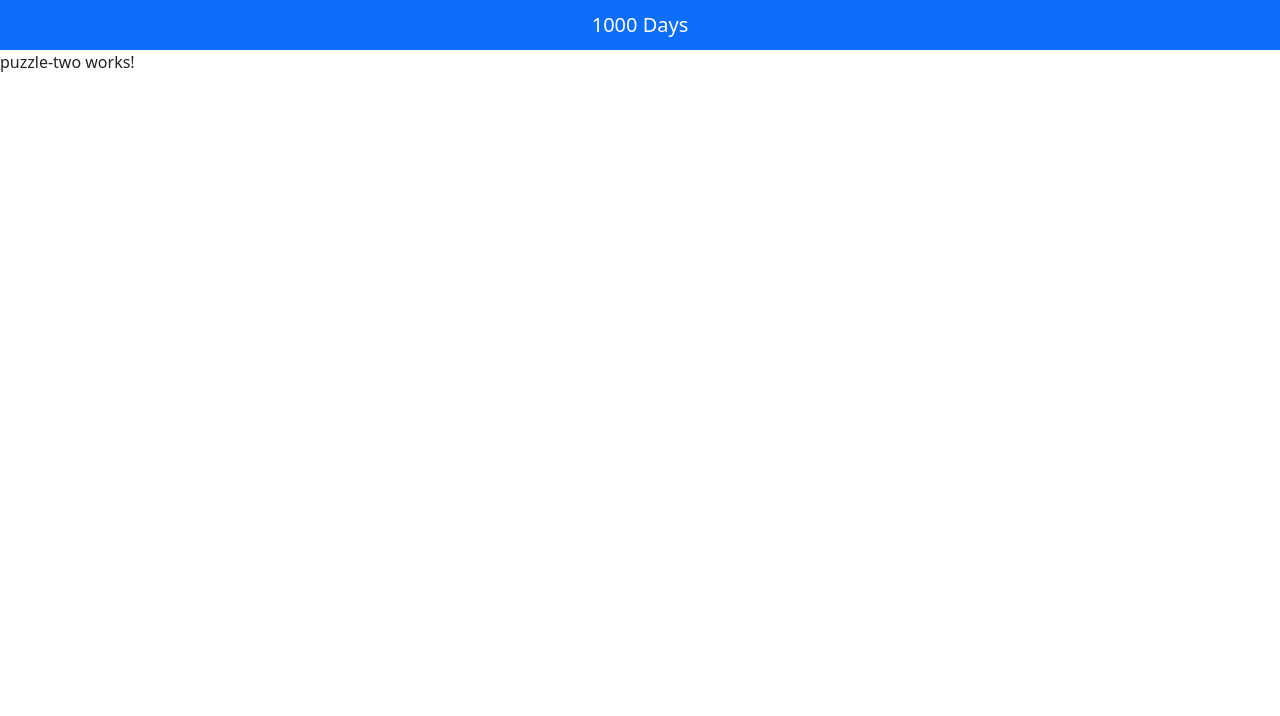
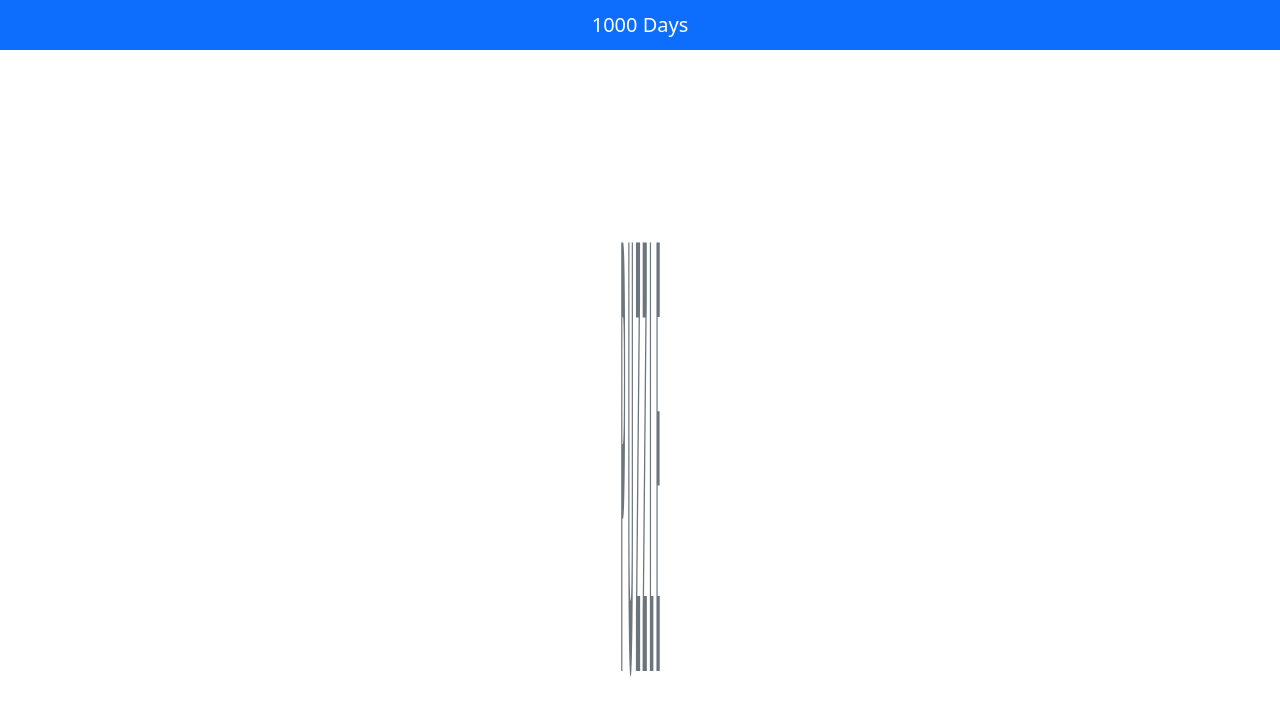
Before and after one commit to SoleKnight2017/1000DaysPuzzle, an Angular app in the folder app/: page /iloveyou in a window 1280 px wide. Shown: the top 716 px of the page. Built offline with nearby package versions, Linux system fonts and the light colour scheme.

Commit message:
test puzzle two page

```diff
--- a/app/src/app/pages/puzzle-two/puzzle-two.component.css
+++ b/app/src/app/pages/puzzle-two/puzzle-two.component.css
@@ -0,0 +1,4 @@
+.distort {
+    font-weight: 900;
+    transform: scaleX(0.2) scaleY(15);
+}
--- a/app/src/app/pages/puzzle-two/puzzle-two.component.html
+++ b/app/src/app/pages/puzzle-two/puzzle-two.component.html
@@ -1 +1,3 @@
-<p>puzzle-two works!</p>
+<div class="h-100 d-flex justify-content-center align-items-center">
+    <h1 class="text-secondary distort">P U Z Z L E</h1>
+</div>
```
Also changed, not shown: 4 other files (tests, documents, lock files or other folders).
